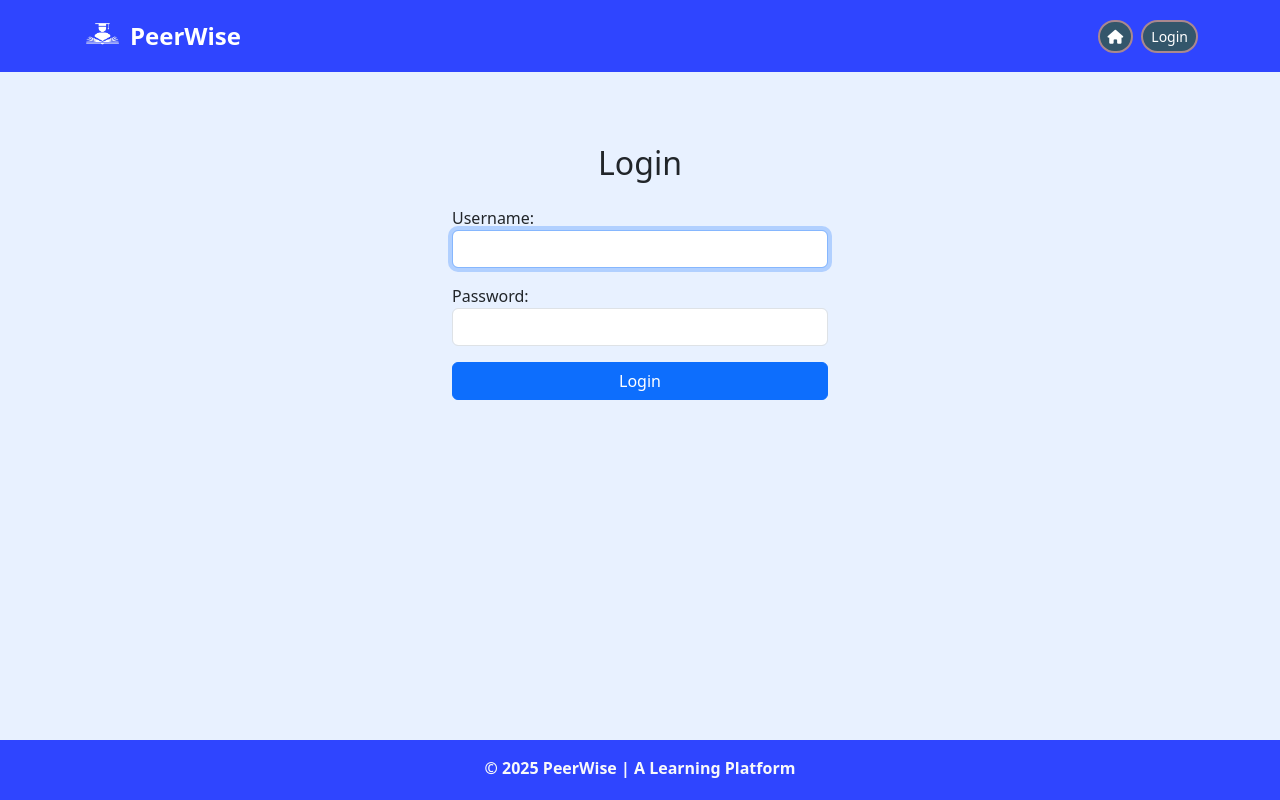
After one commit to znbv/PeerWise, a Django app: a page that uses templates/base.html in a window 1280 px wide. The commit adds this page. Run offline with Django 5.2, Linux system fonts and the light colour scheme.

Commit message:
Added log in and log, role based views, student and tutor dashboards.

```diff
--- a/miniapp/forms.py
+++ b/miniapp/forms.py
@@ -11,12 +11,10 @@ class TutorUpdateForm(forms.ModelForm):
 class StudentRequestForm(forms.ModelForm):
     class Meta:
         model = StudentRequest
-        fields = ["tutor", "student_name", "message", "contact_email"]
+        fields = ["tutor", "message", "contact_email", "preferred_date"]
         widgets = {
             "tutor": forms.Select(attrs={"class": "form-control"}),
-            "student_name": forms.TextInput(
-                attrs={"class": "form-control", "placeholder": "Your name"}
-            ),
+
             "message": forms.Textarea(
                 attrs={
                     "class": "form-control",
@@ -26,6 +24,11 @@ class StudentRequestForm(forms.ModelForm):
             "contact_email": forms.EmailInput(
                 attrs={"class": "form-control", "placeholder": "Your email"}
             ),
+            "preferred_date": forms.DateTimeInput(
+                attrs={
+                    "class": "form-control",
+                    "type": "datetime-local"
+                })
         }
     # When a student makes a request, the tutor’s sent_request field is set to True and saved.
     def save(self, commit = True):
@@ -44,3 +47,22 @@ class StudentFeedbackForm(forms.ModelForm):
             "rating":forms.NumberInput(attrs={"class":"form-control", "placeholder": "Rate your tutor out of 5"}),
             "comment":forms.Textarea(attrs={"class": "form-control", "placeholder": "Leave a comment:"})
         }
+
+from django.contrib.auth.forms import AuthenticationForm
+
+class LoginForm(AuthenticationForm):
+    username = forms.CharField(
+        max_length=254,
+        widget=forms.TextInput(attrs={
+            'class': 'form-control',
+            'autofocus': True,
+        }),
+        label="Username"
+    )
+    password = forms.CharField(
+        label="Password",
+        strip=False,
+        widget=forms.PasswordInput(attrs={
+            'class': 'form-control',
+        }),
+    )
--- a/miniapp/models.py
+++ b/miniapp/models.py
@@ -1,8 +1,10 @@
 from django.db import models
+from django.contrib.auth.models import User
 
 # Create your models here.
 
 class Tutor(models.Model):
+    user = models.OneToOneField(User, on_delete=models.CASCADE, null=True, blank = True)  # One-to-One relationship with User model
     name = models.CharField(max_length=150)
     subject = models.CharField(max_length=150)
     description = models.TextField(blank=True, null=True)
@@ -19,6 +21,8 @@ class StudentRequest(models.Model):
     message = models.TextField(blank=True, null=True)
     contact_email = models.EmailField()
     created_at = models.DateTimeField(auto_now_add=True)
+    preferred_date = models.DateTimeField(null=True, blank=True)
+    accepted = models.BooleanField(null=True, blank=True)
 
     def __str__(self):
         return f"{self.student_name} -> {self.tutor.name}"
--- a/miniapp/urls.py
+++ b/miniapp/urls.py
@@ -1,12 +1,18 @@
 from django.urls import path
 from . import views
+from django.contrib.auth.views import LogoutView
 # Defines the URL routes for the Django app. Tells Django which view to use when user visits a specific address on website.
 
 urlpatterns = [
+    path("login/", views.CustomloginView.as_view(), name="login"),  # Custom login view
+    path("logout/", LogoutView.as_view(next_page='login'), name="logout"),  # Logout view, redirects to login page after logout
     path( "", views.TutorListView.as_view(), name="tutors"),  # tutors is the name of the URL pattern, which can be used in templates to link to this view
     path("request/<int:pk>/", views.StudentRequestCreateView.as_view(),name="student_request"), # send request to a particular tutor
     path("feedback/<int:pk>/", views.FeedbackCreateView.as_view(), name="leave_feedback"), # leave feedback for a particular tutor
     path("thankyou/", views.thankyou, name="thankyou"),  # URL for the thank you page
     path("adminaccess/", views.TutorViewForAdmin.as_view(), name="tutorlistadmin"),
     path("adminaccess/<int:pk>/", views.update_delete_tutor, name="update_delete_tutor"), # update or delete a particular tutor
+    path("tutor_dashboard/", views.tutor_requests_view, name="tutordashboard"),  # Tutor dashboard for logged-in tutors
+    path('handle-request/<int:request_id>/', views.handle_request_action, name='handle_request_action'),
+    path("student_dashboard/", views.student_view, name="studentdashboard"),  # Student dashboard for logged-in students
 ]
--- a/miniapp/views.py
+++ b/miniapp/views.py
@@ -3,10 +3,32 @@ from django.urls import reverse_lazy
 from django.views.generic.list import ListView
 from django.views.generic.edit import CreateView
 from .models import Tutor, StudentRequest, Feedback
-from .forms import TutorUpdateForm, StudentRequestForm, StudentFeedbackForm
+from .forms import TutorUpdateForm, StudentRequestForm, StudentFeedbackForm, LoginForm
 from django.contrib import messages
 
+from django.contrib.auth.views import LoginView
+from django.contrib.auth.mixins import LoginRequiredMixin   # Ensures that the user is logged in to access certain views
+from django.contrib.auth.decorators import login_required  # Decorator to ensure the user is logged in
+from .decorators import restrict_access_to_groups  # Custom decorators for access control
 # Create your views here.
+
+class CustomloginView(LoginView):
+    template_name = "login.html"  # Use login.html to render the login page
+    form_class = LoginForm
+    fields = "__all__"
+    redirect_authenticated_user = True  # Redirects authenticated users to the homepage
+
+    def get_success_url(self):
+        user = self.request.user
+        if user.groups.filter(name='Admin').exists():
+            return reverse_lazy('tutorlistadmin')
+        elif user.groups.filter(name='Tutor').exists():
+            return reverse_lazy('tutordashboard')
+        elif user.groups.filter(name='Student').exists():
+            return reverse_lazy('tutors')  # Redirects to the tutors list for students
+        else:
+            return reverse_lazy('tutors')  # fallback
+
 
 def thankyou(request):
     return render(request, "thank_you.html") # simply diplays the thankyou page.
@@ -33,18 +55,26 @@ class TutorListView(ListView):
             tutor.feedback_list = feedbacks.filter(tutor_id=tutor.id) # creates a new attr feedback_list
         return context
 
+class StudentRequestCreateView(LoginRequiredMixin, CreateView):
+    model = StudentRequest
+    form_class = StudentRequestForm
+    template_name = "request_form.html"
+    success_url = reverse_lazy("thankyou")
 
-class StudentRequestCreateView(CreateView): #allow students to req for a tutor using a form
-    model = StudentRequest # Model used to save new student requests
-    form_class = StudentRequestForm
-    template_name = 'request_form.html'
-    success_url = reverse_lazy('thankyou') # Redirect to the thank you page after successful request.
+    # Pre-fill the tutor field if the URL carries  /request/<pk>/
+    def get_initial(self):
+        return {"tutor": self.kwargs.get("pk")}
 
-    def get_initial(self): # prefills the tutor field if a specifc tutor ID was in the url
-        tutor_id = self.kwargs.get('pk') # 1-M relationship allowed each request to be linked to a specific tutor
-        return {"tutor": tutor_id }  # pr-fill the tutor field in the form with this tutor_id
+    # Automatically attach the logged-in student’s info before saving
+    def form_valid(self, form):
+        req = form.save(commit=False)                 # don’t hit the DB yet
+        req.student_name = self.request.user.username # set student name
+        # req.contact_email = self.request.user.email   # optional: set email
+        req.save()                                    # now save once
+        return super().form_valid(form)               # let the mixin handle redirect
 
-class FeedbackCreateView(CreateView):
+
+class FeedbackCreateView(LoginRequiredMixin, CreateView):
     model = Feedback
     form_class = StudentFeedbackForm
     template_name = "feedback.html"
@@ -54,12 +84,13 @@ class FeedbackCreateView(CreateView):
         tutor_id = self.kwargs.get("pk" )
         return {"tutor": tutor_id}
 
-class TutorViewForAdmin(ListView):
+class TutorViewForAdmin(LoginRequiredMixin, ListView):
     model = Tutor
     template_name = 'admin_dashboard.html'
     context_object_name= 'tutorlistadmin' # Tutors is the name of the variable that will be used in the template to access the list of tutors
 
 # Handle both update and delete in one view
+@login_required
 def update_delete_tutor(request, pk):
     tutor = get_object_or_404(Tutor, pk=pk)
     form = TutorUpdateForm(request.POST or None, instance=tutor)  # Create a form pre-filled with tutor data; use POST data if submitted, else empty form
@@ -78,3 +109,63 @@ def update_delete_tutor(request, pk):
             return redirect("tutorlistadmin")
 
     return render(request,"admin_dashboard.html", {"form": form, "tutorlistadmin": Tutor.objects.all()},)
+
+@restrict_access_to_groups(['Admin'])
+def admin_dashboard(request):
+    return render(request, 'tutorlistadmin')
+
+@restrict_access_to_groups(['Student'])
+def student_dashboard(request):
+     return render(request, 'tutors')
+
+@restrict_access_to_groups(['Tutor'])
+def tutor_dashboard(request):
+     return render(request, 'tutor_dashboard.html')
+
+def student_view(request):
+     return render(request, 'student_dashboard.html')
+
+@login_required
+def tutor_requests_view(request):
+    user = request.user
+
+    try:
+        tutor = Tutor.objects.get(user=request.user)
+        requests = StudentRequest.objects.filter(tutor=tutor)
+
+    except Tutor.DoesNotExist:
+        requests = []
+
+    return render(request, 'tutor_dashboard.html', {'requests': requests})
+
+# def tutor_requests_view(request):
+#     user = request.user
+#     print("Logged-in user:", user)
+
+#     try:
+#         tutor = Tutor.objects.get(user=user)
+#         print("Tutor object:", tutor)
+
+#         requests = StudentRequest.objects.filter(tutor=tutor)
+#         print("Requests count:", requests.count())
+
+#     except Tutor.DoesNotExist:
+#         print("No Tutor object linked to this user.")
+#         requests = []
+
+#     return render(request, 'tutor_dashboard.html', {'requests': requests})
+
+@login_required
+def handle_request_action(request, request_id):
+    if request.method == 'POST':
+        action = request.POST.get('action')  # 'accept' or 'reject'
+        student_request = get_object_or_404(StudentRequest, id=request_id)
+
+        if student_request.tutor.user == request.user:  # make sure this request belongs to logged-in tutor
+            if action == 'accept':
+                student_request.accepted = True
+            elif action == 'reject':
+                student_request.accepted = False
+            student_request.save()
+
+    return redirect('tutordashboard')  # redirect back to dashboard
--- a/templates/admin_dashboard.html
+++ b/templates/admin_dashboard.html
@@ -3,7 +3,7 @@
 {% block content %}
 
 <div class="container mt-5">
-  <h1 class="mb-2">Welcome, Admin!</h1>
+  <h1 class="mb-2">Welcome, {{ request.user }}!</h1>
 
    {% if messages %}
         {% for message in messages %}
--- a/templates/base.html
+++ b/templates/base.html
@@ -14,9 +14,58 @@
     <link rel="stylesheet" href="{% static 'styles.css' %}">
 
 </head>
+
 <body class="d-flex flex-column min-vh-100 m-0 p-0">
 
-<!--  Navbar from bootstrap-->
+<nav class="nav-color navbar navbar-expand-lg">
+  <div class="container">
+    <!-- Logo and Brand -->
+    <div class="navbar-brand d-flex align-items-center">
+      <img src="{% static 'images/logo2.png' %}" alt="Logo" style="height: 40px;">
+      <a class="navbar-brand fw-bold text-white ms-2" href="{% url 'tutors' %}">PeerWise</a>
+    </div>
+
+    <!-- Right side buttons -->
+    <div class="ms-auto d-flex align-items-center gap-2">
+      <!-- Home button -->
+      <a href="{% url 'tutors' %}" title="Home" class="btn-custom btn btn-sm rounded-pill">
+        <i class="fa-solid fa-house"></i>
+      </a>
+
+      <!-- Student request view button -->
+      {% if request.user.groups.all.0.name == "Student" %}
+        <a href="{% url 'studentdashboard' %}" title="View Sent Requests" class="btn-custom btn btn-sm rounded-pill">
+          <i class="fa-solid fa-paper-plane"></i> View My Requests
+        </a>
+      {% elif request.user.groups.all.0.name == "Tutor" %}
+        <!-- Tutor request view button -->
+        <a href="{% url 'tutordashboard' %}" title="View Sent Requests" class="btn-custom btn btn-sm rounded-pill">
+          <i class="fa-solid fa-paper-plane"></i> View Student Requests
+        </a>
+      {% endif %}
+
+      {% comment %} {% if request.user.groups.all.0.name == "Student" %}
+
+      {% endif %} {% endcomment %}
+
+
+      <!-- Welcome + Logout/Login -->
+      {% if request.user.is_authenticated %}
+      <span class="text-white small">Welcome, {{ request.user }}</span>
+      <form method="post" action="{% url 'logout' %}" class="d-inline">
+        {% csrf_token %}
+        <button type="submit" class="btn-custom btn btn-sm rounded-pill">
+          <i class="fa-solid fa-sign-out-alt"></i> Logout
+        </button>
+      </form>
+      {% else %}
+      <a href="{% url 'login' %}" class="btn-custom btn btn-sm rounded-pill">Login</a>
+      {% endif %}
+    </div>
+  </div>
+</nav>
+
+{% comment %} <!--  Navbar from bootstrap-->
 <nav class="nav-color navbar navbar-expand-lg ">
   <div class="container">
     <!-- Logo  -->
@@ -28,7 +77,18 @@
     <div class="ms-auto gap-2">
       <!-- Home button -->
       <a href="{% url 'tutors' %}" title="Home" class="btn-custom btn btn-sm rounded-pill"><i class="fa-solid fa-house"></i></a>
-      <a href="{% url 'tutorlistadmin' %}" title ="Admin only" class="btn-custom btn btn-sm rounded-pill"><i class="fa-solid fa-user-tie"></i></a>
+      {% if request.user.groups.all.0.name == "Student" %}
+      <a href="{% url 'studentdashboard' %}" title ="view sent requests" class="btn-custom btn btn-sm rounded-pill"><i class="fa-solid"></i>View my requests</a>
+      {% endif %}
+      {% if request.user.is_authenticated %}
+      <p>Welcome, {{ request.user }}</p>
+      <form method="post" action="{% url 'logout' %}">
+            {% csrf_token %}
+            <button type="submit" class="btn-custom btn btn-sm rounded-pill"><i class="fa-solid"></i>Logout</button>
+      </form>
+    {% else %}
+      <a href="{% url 'login' %}">Login</a>
+    {% endif %}
     </div>
   </div>
 </nav>
@@ -42,7 +102,7 @@
   </div>
 </header>
 <br>
-{% endif %}
+{% endif %} {% endcomment %}
 
 
  <div class="container mt-4">
--- /dev/null
+++ b/templates/login.html
@@ -0,0 +1,32 @@
+{% extends "base.html" %}
+{% load static %}
+{% block content %}
+
+<div class="container mt-5" style="max-width: 400px;">
+  <h2 class="mb-4 text-center">Login</h2>
+
+  <form method="POST" novalidate>
+    {% csrf_token %}
+    {{ form.non_field_errors }}
+
+    <div class="mb-3">
+      {{ form.username.label_tag }}
+      {{ form.username }}
+      {% for error in form.username.errors %}
+        <div class="text-danger small">{{ error }}</div>
+      {% endfor %}
+    </div>
+
+    <div class="mb-3">
+      {{ form.password.label_tag }}
+      {{ form.password }}
+      {% for error in form.password.errors %}
+        <div class="text-danger small">{{ error }}</div>
+      {% endfor %}
+    </div>
+
+    <button type="submit" class="btn btn-primary w-100">Login</button>
+  </form>
+</div>
+
+{% endblock content %}
--- a/tutor/settings.py
+++ b/tutor/settings.py
@@ -112,6 +112,8 @@ USE_I18N = True
 
 USE_TZ = True
 
+LOGIN_URL = 'login'
+
 
 # Static files (CSS, JavaScript, Images)
 # https://docs.djangoproject.com/en/5.2/howto/static-files/
```
Also changed, not shown: miniapp/decorators.py (added, +29 -0 lines), templates/homepage.html (+7 -5 lines), templates/student_dashboard.html (added, +7 -0 lines), templates/tutor_dashboard.html (added, +50 -0 lines), db.sqlite3, miniapp/migrations/0004_studentrequest_accepted_and_more.py (added), miniapp/migrations/0005_tutor_user.py (added).
